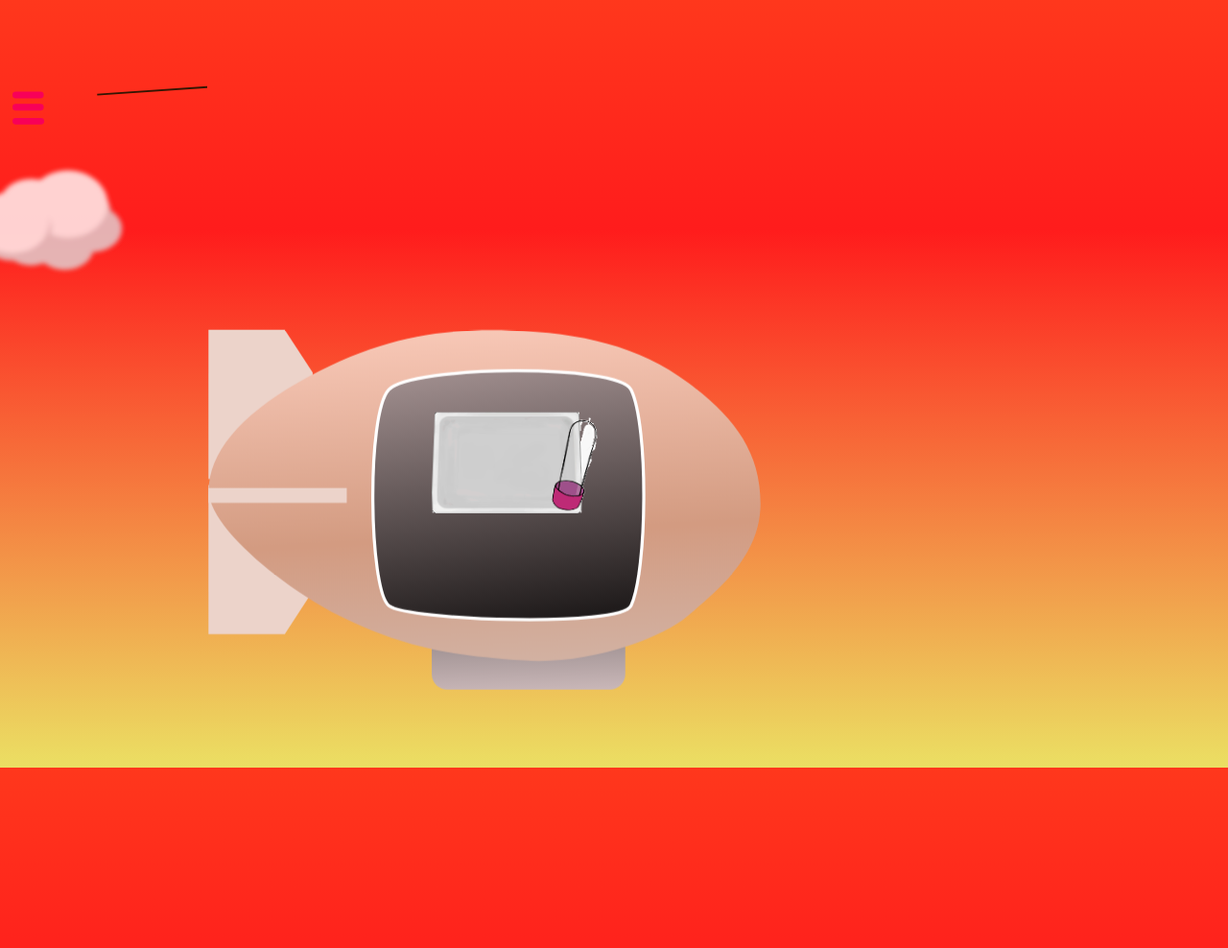
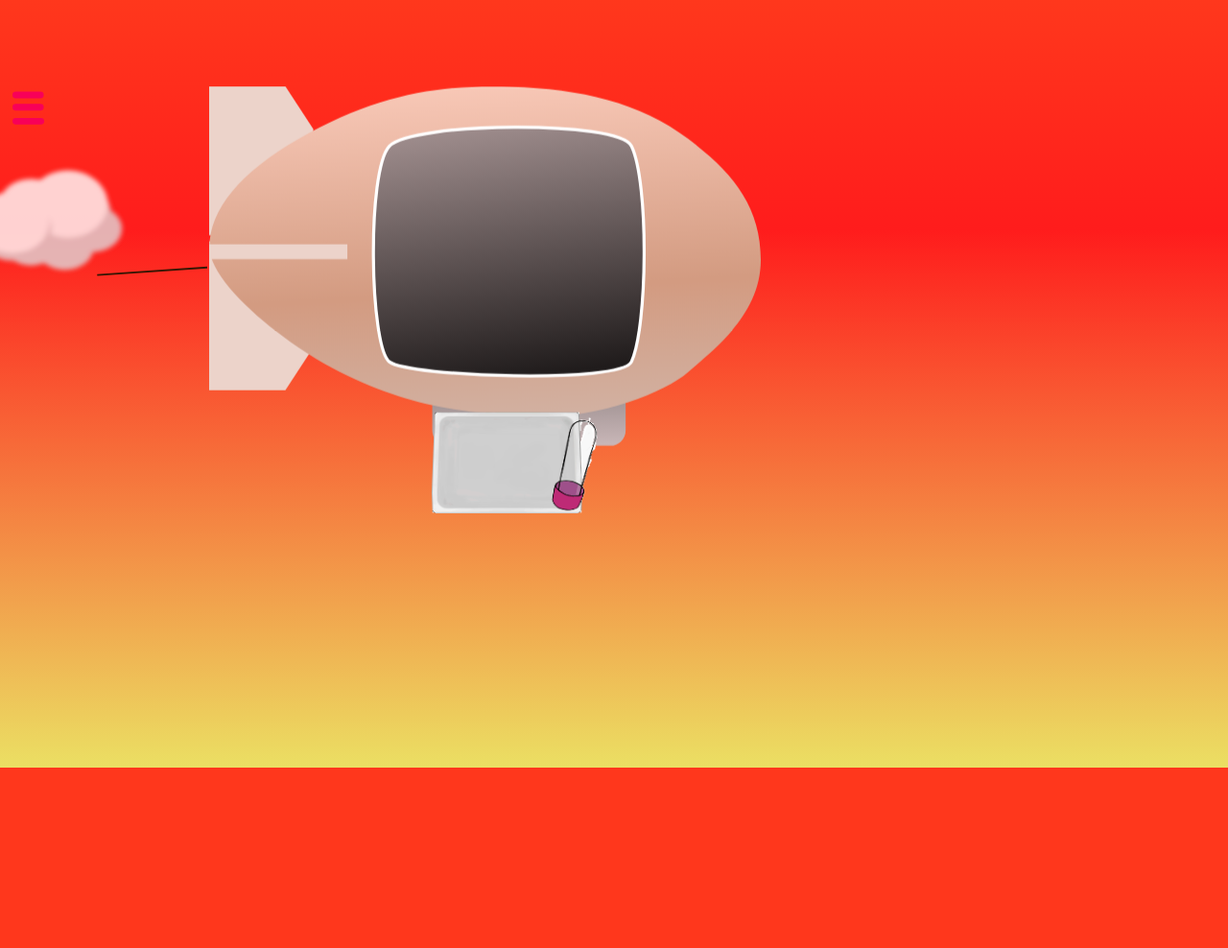
Before and after one commit to ylliwilly/mylaravelproject, a Laravel app: page /commodity_sticker in a window 1280 px wide. Shown: the whole page at 96% size. After the commit the page ends 800 px from the top, so only its background shows below. Run offline with Laravel 10, Linux system fonts and the light colour scheme; some libraries are stand-ins or nearby versions.

Commit message:
flying_boat position fix

```diff
--- a/public/css/flying_boat.css
+++ b/public/css/flying_boat.css
@@ -1,6 +1,6 @@
 :root{
     --fly-boat-width: 45vw;
-    --fly-boat-height: calc(var(--fly-boat-width)*89/58);
+    --fly-boat-height: calc(var(--fly-boat-width)*58/89);
     --line-width: calc(var(--fly-boat-width)*0.2);
 }
 
@@ -91,7 +91,7 @@
 }
 /* Screen END */
 
-/* Banner Start */
+/* Line Start */
 .advertising_flying_boat div.line{
     width: var(--line-width);
     height: 0.2vh;
@@ -101,15 +101,17 @@
     transform-origin: center right;
 
     position: relative;
-    top: calc(0vw - var(--fly-boat-height));
+    top: calc(0vw - var(--fly-boat-height)*0.5);
     right: var(--line-width);
 
     animation: line-rotate var(--wave-time) alternate-reverse infinite ease-in-out both;
 }
+/* Line End */
 
+/* Banner Start */
 .advertising_flying_boat div.banner{
     position: relative;
-    top: calc(0vw - var(--fly-boat-height));
+    top: calc(0vw - var(--fly-boat-height)*0.5);
     right: calc(var(--fly-boat-width) + var(--line-width));
 
     transform-origin: center right;
--- a/resources/views/commodity_sticker.php
+++ b/resources/views/commodity_sticker.php
@@ -13,7 +13,7 @@
 
     <link href="css/hamburger_menu.css?v-new" type="text/css" rel="stylesheet"><!-- 漢堡選單 -->
     <link href="css/cloud.css" type="text/css" rel="stylesheet"><!--雲-->
-    <link href="css/flying_boat.css?v=202502201014" type="text/css" rel="stylesheet"><!--飛行艇-->
+    <link href="css/flying_boat.css?v=202502201016" type="text/css" rel="stylesheet"><!--飛行艇-->
 
     <title>橘貓橘貓窩</title>
 
```
